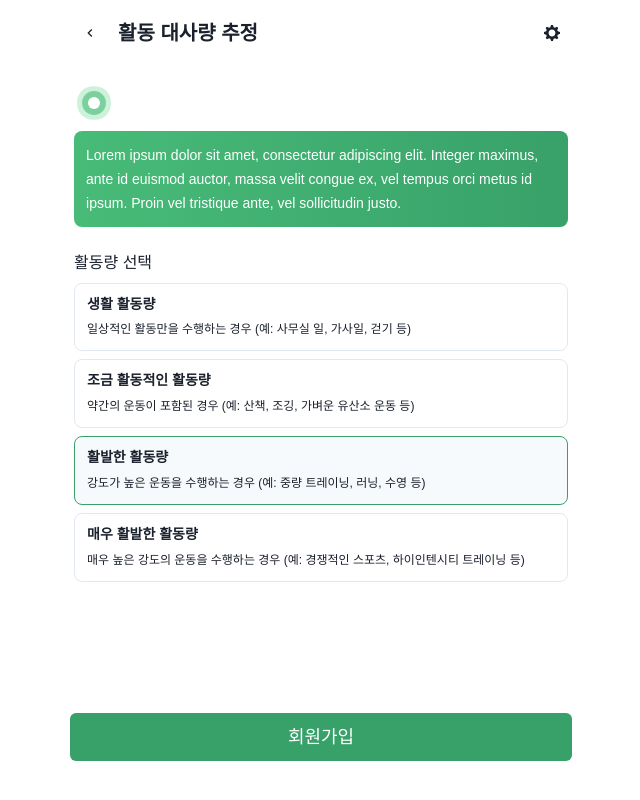
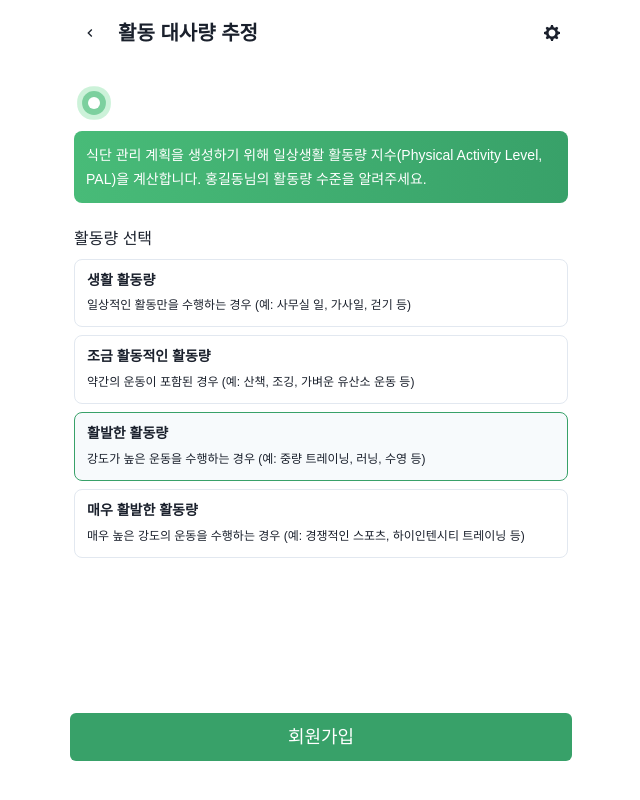
Before and after one commit to radiantbeing/nutt-client, a React (Create React App) app: page /join/activity in a window 1280 px wide. Shown: the whole page, without its empty margins (319-959 px from the left). Built offline with nearby package versions, Linux system fonts and the light colour scheme; a web font is replaced by a local one.

Commit message:
chore: 챗봇 메세지 입력

```diff
--- a/src/pages/ActivityEstimationForm.tsx
+++ b/src/pages/ActivityEstimationForm.tsx
@@ -10,7 +10,7 @@ export function ActivityEstimationForm() {
 
   const main = (
     <Stack spacing={6} w="full">
-      <ChatBot message="Lorem ipsum dolor sit amet, consectetur adipiscing elit. Integer maximus, ante id euismod auctor, massa velit congue ex, vel tempus orci metus id ipsum. Proin vel tristique ante, vel sollicitudin justo." />
+      <ChatBot message="식단 관리 계획을 생성하기 위해 일상생활 활동량 지수(Physical Activity Level, PAL)을 계산합니다. 홍길동님의 활동량 수준을 알려주세요." />
       <FormControl>
         <FormLabel>활동량 선택</FormLabel>
         <VStack>
--- a/src/pages/BasicInfoForm.tsx
+++ b/src/pages/BasicInfoForm.tsx
@@ -22,7 +22,7 @@ export default function UserInfoForm() {
 
   const main = (
     <Stack spacing={6}>
-      <ChatBot message="Lorem ipsum dolor sit amet, consectetur adipiscing elit. Integer maximus, ante id euismod auctor, massa velit congue ex, vel tempus orci metus id ipsum. Proin vel tristique ante, vel sollicitudin justo." />
+      <ChatBot message="이름, 성별, 그리고  신체 정보를 알려주세요." />
       <Stack spacing={6} w="full">
         <FormControl>
           <FormLabel>이름</FormLabel>
--- a/src/pages/HealthGoalForm.tsx
+++ b/src/pages/HealthGoalForm.tsx
@@ -20,7 +20,7 @@ export default function HealthGoalForm() {
 
   const main = (
     <Stack spacing={6} w="full">
-      <ChatBot message="Lorem ipsum dolor sit amet, consectetur adipiscing elit. Integer maximus, ante id euismod auctor, massa velit congue ex, vel tempus orci metus id ipsum. Proin vel tristique ante, vel sollicitudin justo." />
+      <ChatBot message="식단 관리 계획을 생성하기 위해 저에게 건강 목표를 알려주세요." />
       <FormControl>
         <FormLabel>건강 목표 선택</FormLabel>
         <VStack>
--- a/src/pages/RecommendedIntake.tsx
+++ b/src/pages/RecommendedIntake.tsx
@@ -19,7 +19,7 @@ export default function RecommendedIntakeResult() {
 
   const main = (
     <Stack spacing={6} w="full">
-      <ChatBot message="Lorem ipsum dolor sit amet, consectetur adipiscing elit. Integer maximus, ante id euismod auctor, massa velit congue ex, vel tempus orci metus id ipsum. Proin vel tristique ante, vel sollicitudin justo." />
+      <ChatBot message="홍길동님의 신체 정보, 건강 목표 및 활동량을 통해 에너지 섭취량과 영양소 섭취량을 계산합니다." />
       <SimpleGrid columns={2} spacing={6}>
         <FormControl>
           <FormLabel>섭취 칼로리 (kcal)</FormLabel>
--- a/src/pages/SignUp.tsx
+++ b/src/pages/SignUp.tsx
@@ -18,7 +18,7 @@ export default function SignUp() {
 
   const main = (
     <Stack spacing={6}>
-      <ChatBot message="Lorem ipsum dolor sit amet, consectetur adipiscing elit. Integer maximus, ante id euismod auctor, massa velit congue ex, vel tempus orci metus id ipsum. Proin vel tristique ante, vel sollicitudin justo." />
+      <ChatBot message="반갑습니다! 저는 AI 식단 관리 도우미 ‘뉴트(Nutt)입니다. 앱의 모든 기능을 사용하기 위해 회원가입을 진행해주세요." />
       <FormControl>
         <FormLabel>이메일</FormLabel>
         <Input type="email" placeholder="nutt@example.com" />
```
